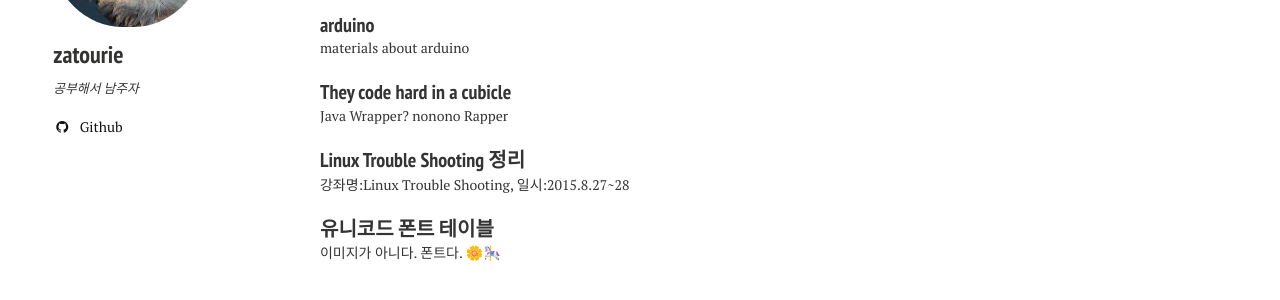
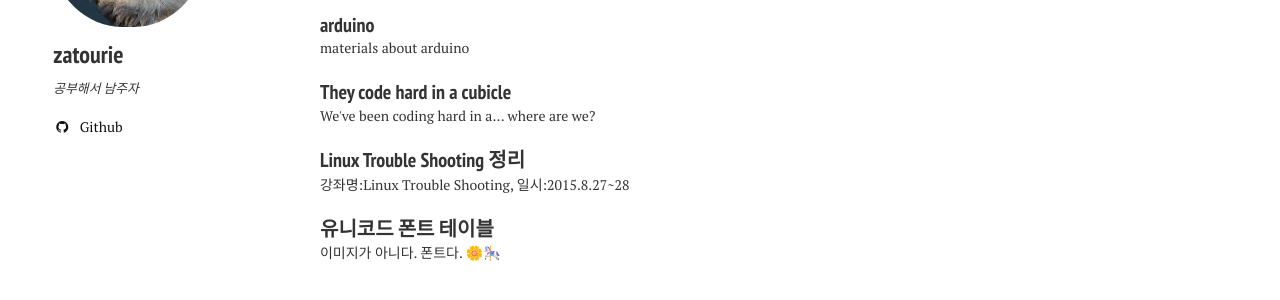
Before and after one commit to zatourie/zatourie.github.io, a Jekyll site: the page built from index.md, in a window 1280 px wide. Shown: the part 536-836 px from the top of the page. Built offline with Jekyll 4.4.1, drawn with Linux system fonts in a browser that asks for light colours; nearby versions of some CDN libraries.

Commit message:
modify we_code_hard page

```diff
--- a/_posts/2015-09-01-We_code_hard.md
+++ b/_posts/2015-09-01-We_code_hard.md
@@ -1,9 +1,9 @@
 ---
 layout: post
 title: They code hard in a cubicle
+excerpt: We've been coding hard in a... where are we?
 modified:
 categories: fun
-excerpt: Java Wrapper? nonono Rapper
 tags: []
 image:
   feature:
@@ -11,6 +11,7 @@ author: mango
 share: false
 comments: true
 ---
-# We've been coding hard in a... where are we?
+
+We've been coding hard in a... where are we?
 
 [![We've been coding hard](http://img.youtube.com/vi/b-Cr0EWwaTk/0.jpg)](http://www.youtube.com/watch?v=b-Cr0EWwaTk)
```
